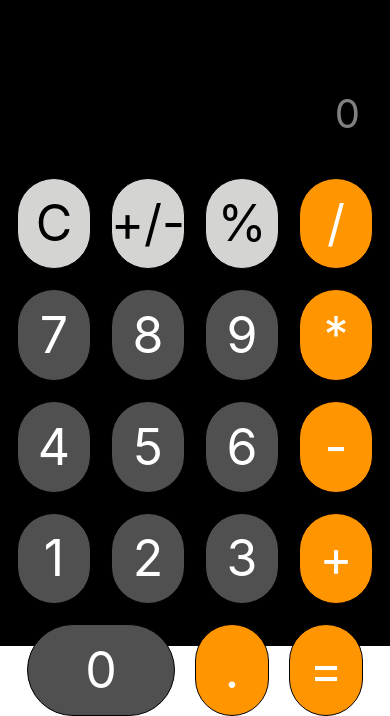
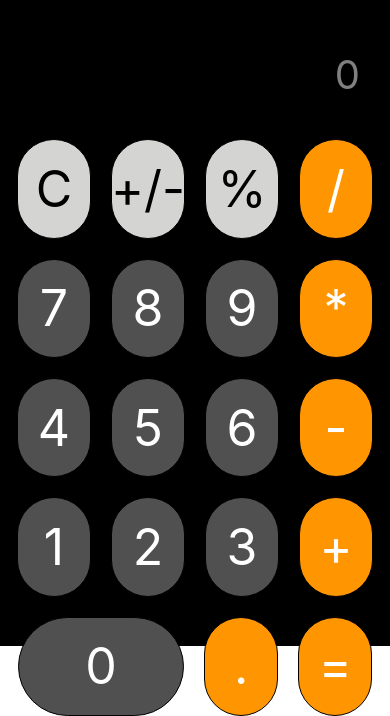
Before and after one commit to susinodevelop/ios-calculator-mobile, a React Native app: screen / in a window 390 px wide. Shown: the part 198-914 px from the top of the page. Built offline with nearby package versions, Linux system fonts and the light colour scheme.

Commit message:
Corrige tamaño boton

```diff
--- a/screens/CalculatorScreen.tsx
+++ b/screens/CalculatorScreen.tsx
@@ -47,9 +47,9 @@ const CalculatorScreen = () => {
         <OperatorButton value={"+"} fun={add} />
         <NumberButton
           value={0}
-          width="40%"
+          width="45%"
           height="20%"
-          aspectRatio={2 / 1}
+          aspectRatio={2.25 / 1}
           fun={() => appendNumber("0")}
         />
         <OperatorButton value={"."} fun={appendDecimal} />
@@ -70,7 +70,7 @@ const styles = StyleSheet.create({
     flexDirection: "column",
   },
   screenContainer: {
-    flex: 0.4,
+    flex: 0.35,
     alignItems: "flex-end",
     justifyContent: "flex-end",
     margin: 30,
@@ -84,7 +84,7 @@ const styles = StyleSheet.create({
     fontSize: 40,
   },
   buttons: {
-    flex: 0.6,
+    flex: 0.65,
     flexDirection: "row",
     flexWrap: "wrap",
     gap: 20,
```
